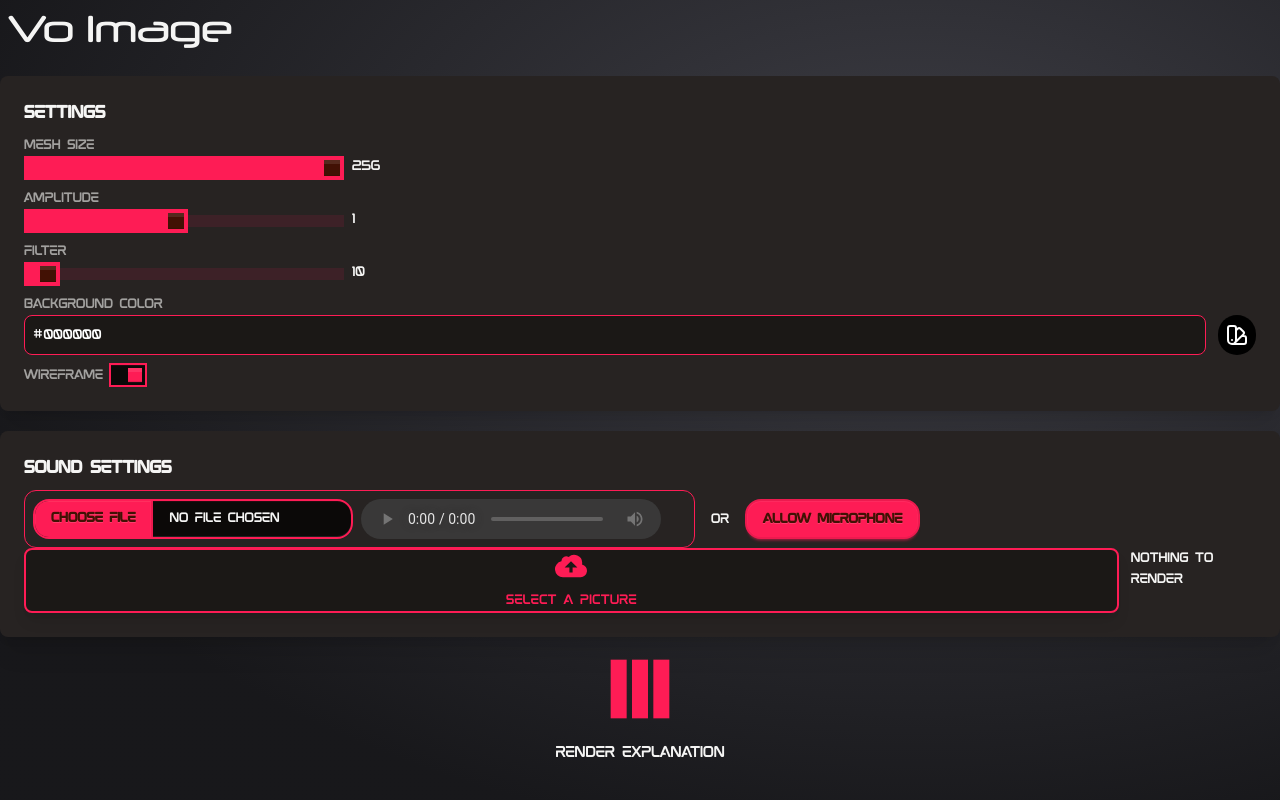
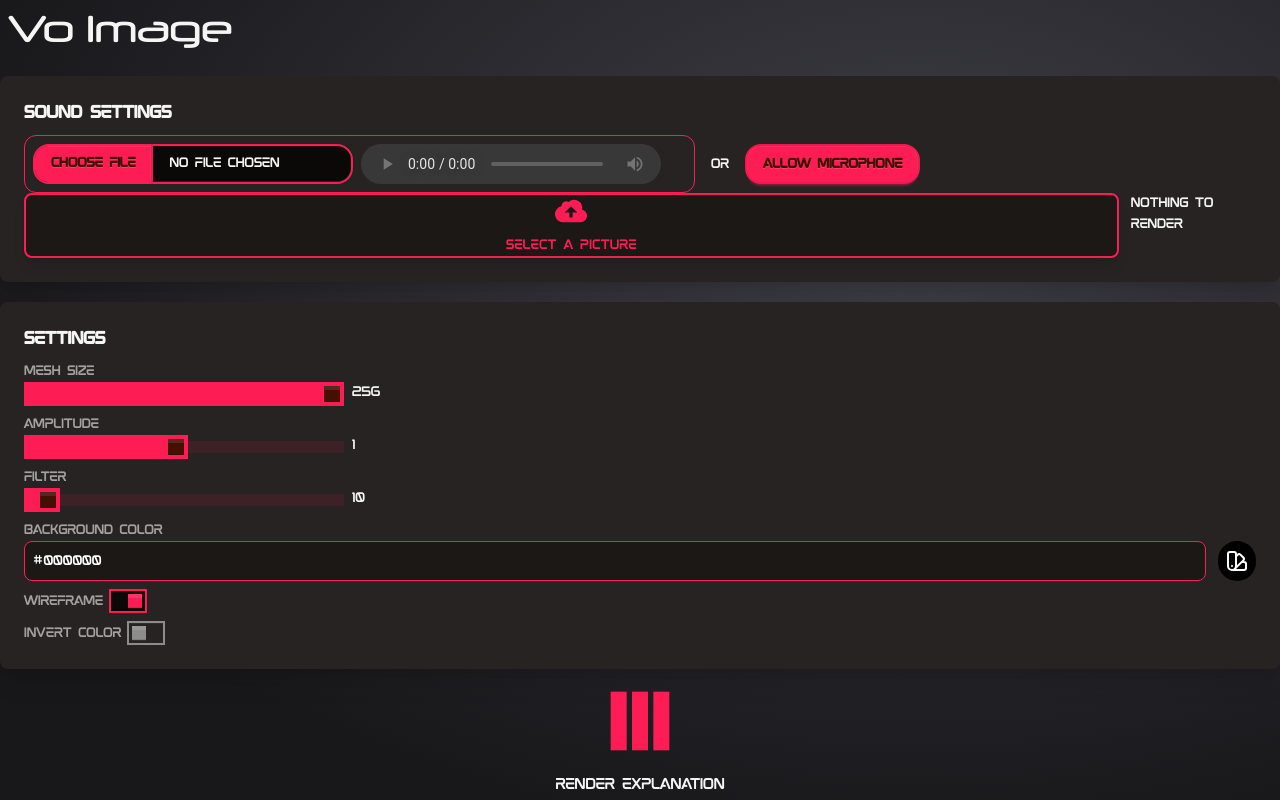
Before and after one commit to guillaume-gomez/symphony-of-images, a React (Vite) app: page / in a window 1280 px wide. Built offline with nearby package versions, Linux system fonts and the light colour scheme.

Commit message:
fix any errors

```diff
--- a/src/App.tsx
+++ b/src/App.tsx
@@ -4,6 +4,7 @@ import ThreeJSRendering from "./Components/ThreeJSRendering";
 import InputFileWithPreview from "./Components/InputFileWithPreview";
 import useKonamiCode from "./Components/Hooks/useKonamiCode";
 import Range from "./Components/Range";
+import Toggle from "./Components/Toggle";
 import ColorPicker from "./Components/ColorPicker";
 import Mp3Player from "./Components/Mp3Player";
 import Card from "./Components/Card";
@@ -15,6 +16,7 @@ function App() {
   const [filter, setFilter] = useState<number>(10.0);
   const [meshSize, setMeshSize] = useState<number>(256);
   const [wireframe, setWireframe] = useState<boolean>(true);
+  const [invertColor, setInvertColor] = useState<boolean>(false);
   const [background, setBackground] = useState<string>("#000000");
   const konami = useKonamiCode();
 
@@ -27,6 +29,21 @@ function App() {
     <div className="animate-gradient bg-[length:200%_200%] min-h-screen h-full bg-radial-[at_50%_50%] from-zinc-700 to-zinc-900 to-55%">
       <div className="container m-auto flex flex-col gap-5">
         <h1 className="p-2 text-4xl font-title">{konami ? "KONAMI" : "Vo Image"}</h1>
+        <AppContextProvider>
+          <div className="flex flex-col gap-5">
+            <Card title="Sound settings">
+              <div>
+                <div className="flex flex-row items-center gap-4">
+                  <Mp3Player />
+                  OR
+                  <AudioPermission />
+                </div>
+                <InputFileWithPreview
+                    onChange={onChange}
+                    imageBase64={imageBase64}
+                />
+              </div>
+            </Card>
             <Card title="Settings">
               <Range
                 label="Mesh Size"
@@ -59,27 +76,16 @@ function App() {
                 value={background}
                 onChange={(value: string) => setBackground(value)}
               />
-            <div className="form-control">
-              <label className="label cursor-pointer">
-                <span className="label-text">Wireframe</span>
-                <input type="checkbox" className="toggle toggle-primary" checked={wireframe} onChange={() => setWireframe(!wireframe)} />
-              </label>
-            </div>
-        </Card>
-        <AppContextProvider>
-          <div className="flex flex-col gap-5">
-            <Card title="Sound settings">
-              <div>
-                <div className="flex flex-row items-center gap-4">
-                  <Mp3Player />
-                  OR
-                  <AudioPermission />
-                </div>
-                <InputFileWithPreview
-                    onChange={onChange}
-                    imageBase64={imageBase64}
+              <Toggle
+                label={"Wireframe"}
+                onToggle={(value: boolean) => setWireframe(value)}
+                value={wireframe}
               />
-              </div>
+              <Toggle
+                label={"Invert Color"}
+                onToggle={(value : boolean) => setInvertColor(value)}
+                value={invertColor}
+              />
             </Card>
             {
               !imageBase64 ?
@@ -94,6 +100,7 @@ function App() {
                   filter={filter}
                   meshSize={meshSize}
                   wireframe={wireframe}
+                  invertColor={invertColor}
                 />
             }
           </div>
--- a/src/Components/Toggle.tsx
+++ b/src/Components/Toggle.tsx
@@ -2,10 +2,10 @@
 interface ToggleProps {
   label: string;
   onToggle: (newValue: boolean) => void;
-  value: boolean
+  value: boolean;
 }
 
-function Toggle({label, onToggle, value}) {
+function Toggle({label, onToggle, value} : ToggleProps) {
   return (
       <div className="form-control">
         <label className="label cursor-pointer">
```
Lines whose indentation alone changed are shown as unchanged.
